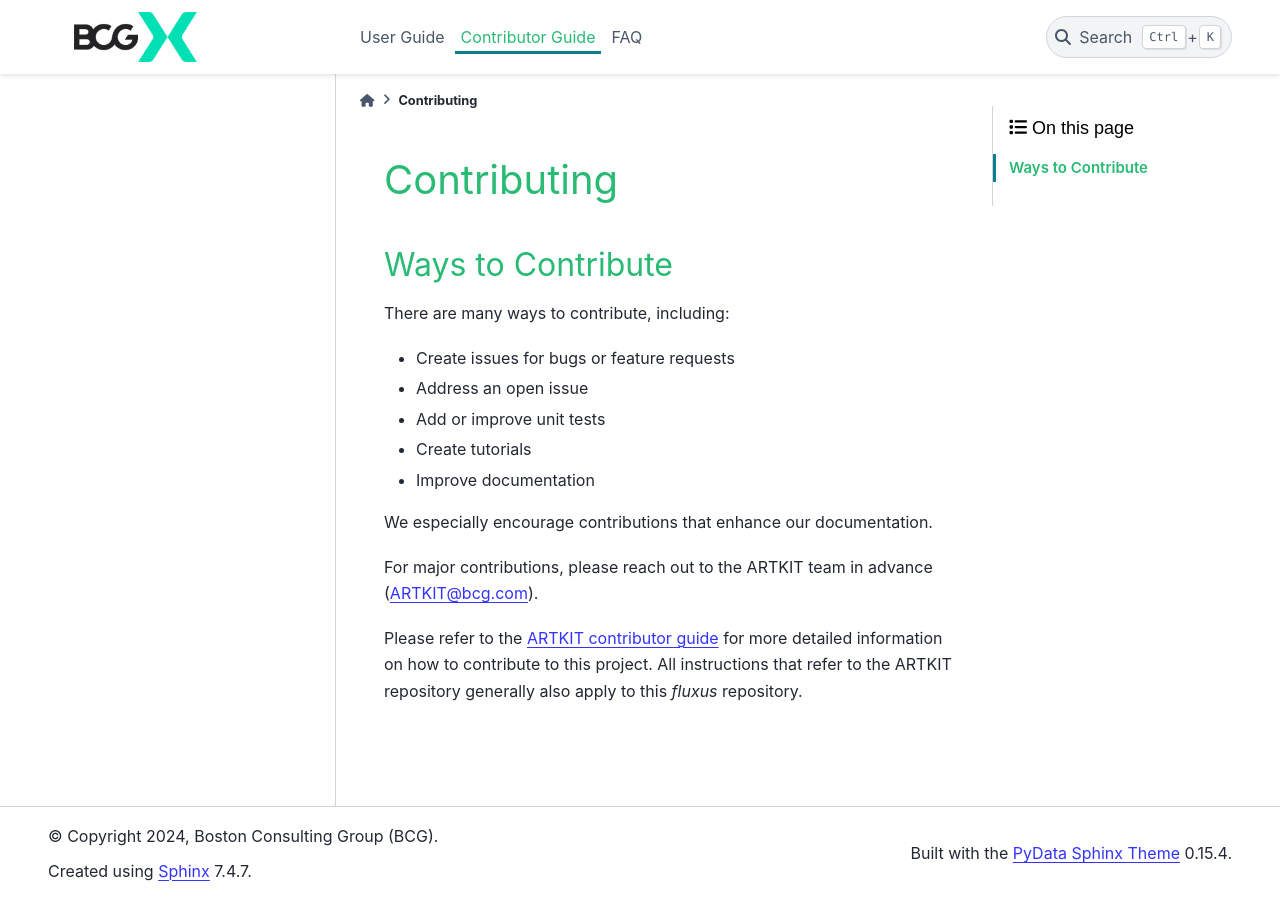
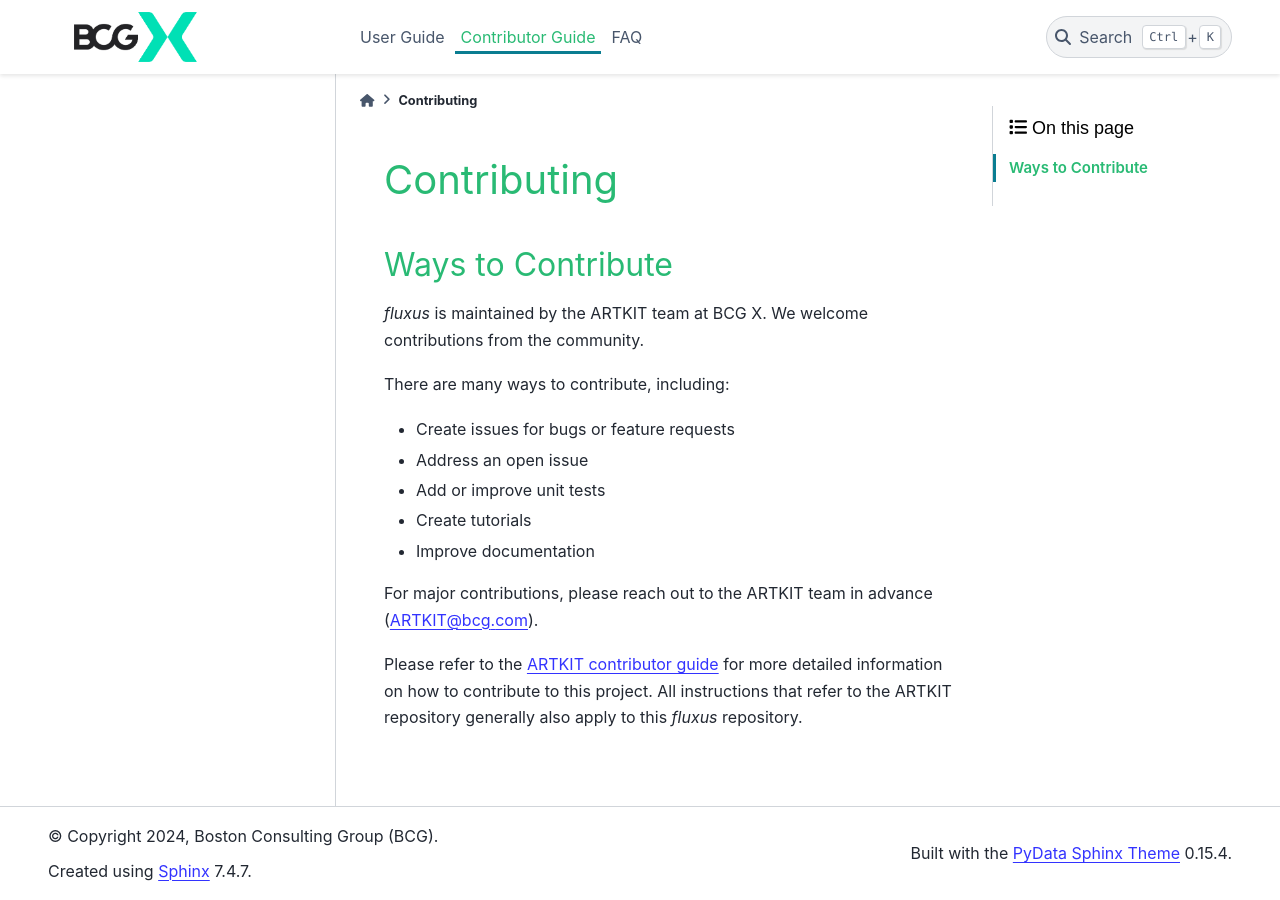
Before and after one commit to BCG-X-Official/fluxus, a Sphinx documentation site: the page built from sphinx/source/contributor_guide/index.rst, in a window 1280 px wide. Built offline with Sphinx 7.4.7 and the PyData theme 0.15.4, drawn with Linux system fonts in a browser that asks for light colours; pages that are not in the unit, such as notebooks, are missing from menus.

Commit message:
DOC: fix ARTKIT link in contributor guide

```diff
--- a/sphinx/source/contributor_guide/index.rst
+++ b/sphinx/source/contributor_guide/index.rst
@@ -1,12 +1,13 @@
 .. _contributor-guide-index:
-
-.. TODO: Link to the ARTKIT contributor guide
 
 Contributing
 ============
 
 Ways to Contribute
 ------------------
+
+*fluxus* is maintained by the ARTKIT team at BCG X. We welcome contributions from the
+community.
 
 There are many ways to contribute, including:
 
@@ -16,12 +17,10 @@
 - Create tutorials
 - Improve documentation
 
-We especially encourage contributions that enhance our documentation.
-
 For major contributions, please reach out to the ARTKIT team in advance
 (ARTKIT@bcg.com).
 
 Please refer to the
-`ARTKIT contributor guide <https://artkit.bcg.com/contributor-guide>`_ for more
-detailed information on how to contribute to this project. All instructions that
-refer to the ARTKIT repository generally also apply to this *fluxus* repository.
+`ARTKIT contributor guide <https://bcg-x-official.github.io/artkit/contributor_guide/index.html>`_
+for more detailed information on how to contribute to this project. All instructions
+that refer to the ARTKIT repository generally also apply to this *fluxus* repository.
```
